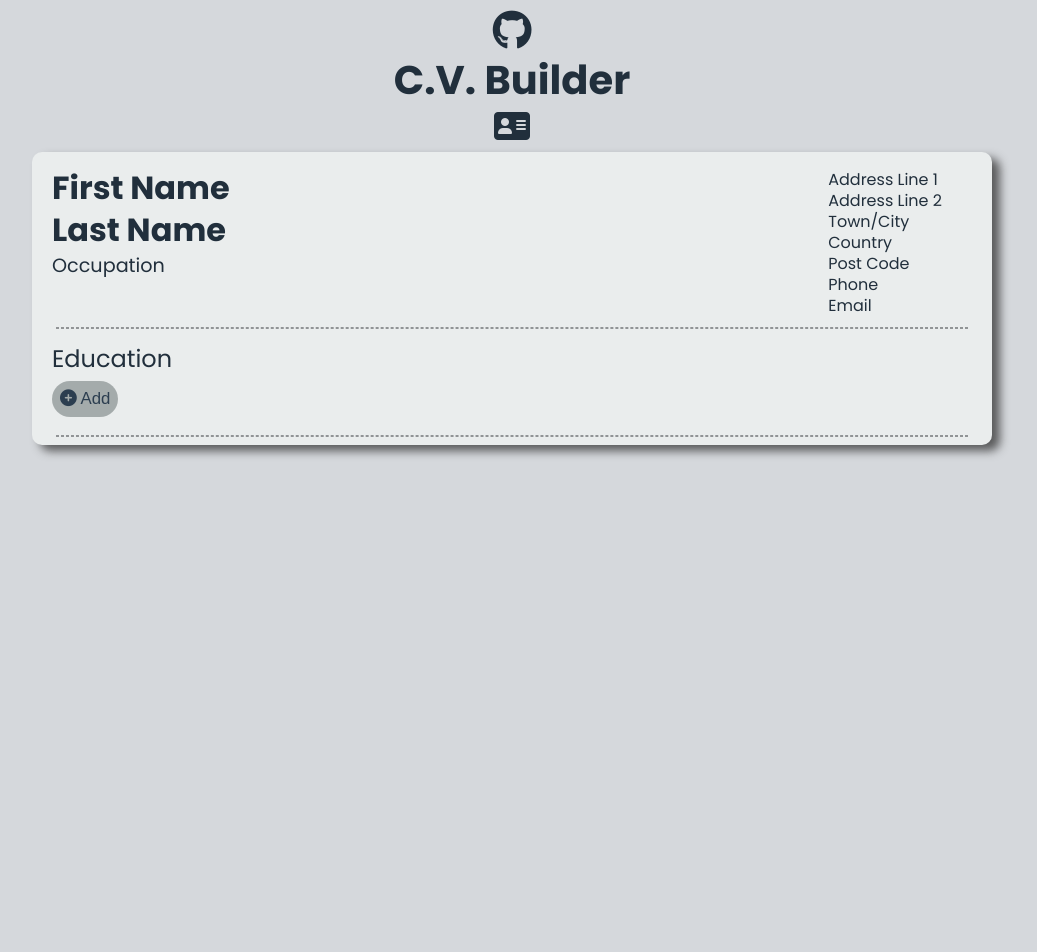
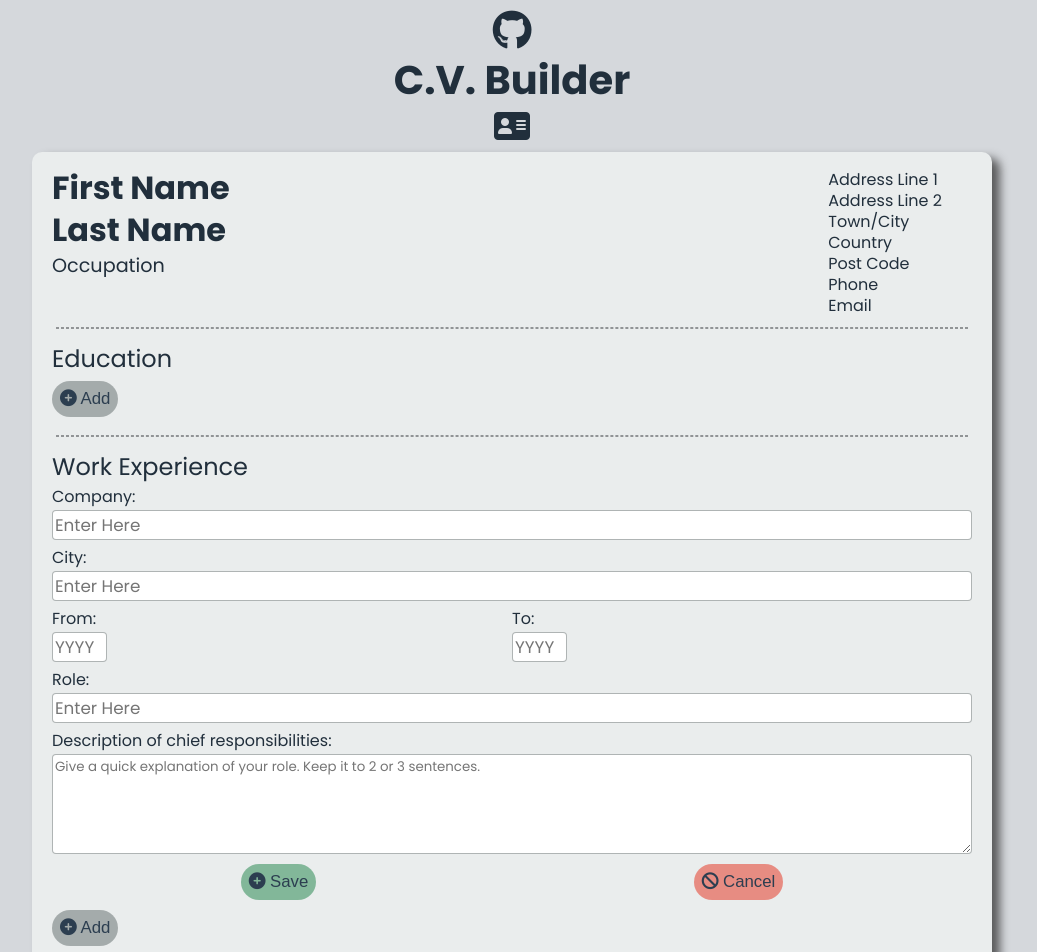
Before and after one commit to beast88/cv-builder, a React (Create React App) app: page / in a window 1280 px wide. Shown: the top 952 px of the page, without its empty margins (128-1165 px from the left). Before the commit the page ends 800 px from the top, so only its background shows below. Built offline with nearby package versions, Linux system fonts and the light colour scheme.

Commit message:
Component added for work experience. Styles has been altered to allow the new component to be styled

```diff
--- a/public/styles.css
+++ b/public/styles.css
@@ -62,6 +62,11 @@ h5 {
 	font-size: 1.2rem;
 }
 
+h3 {
+	font-size: 1.5rem;
+	padding-bottom: 10px;
+}
+
 .personal {
 	width: 100%;
 	display: flex;
@@ -103,14 +108,9 @@ h5 {
 	width: 130px;
 }
 
-.education {
+.education, .experience {
 	width: 100%;
 	padding: 10px 20px 10px 20px;
-}
-
-.education h3 {
-	font-size: 1.5rem;
-	padding-bottom: 10px;
 }
 
 .qual-card {
@@ -149,7 +149,7 @@ h5 {
 	cursor: pointer;
 }
 
-.education-form {
+.education-form, .experience-form {
 	display: flex;
 	flex-direction: column;
 	flex-flow: row wrap;
@@ -173,15 +173,29 @@ h5 {
 .form-control input {
 	font-family: inherit;
 	font-size: 1.05rem;
+	border-radius: 4px;
+	border: 1px solid rgba(97, 106, 107, 0.5);
 }
 
 .form-control.w-50 input {
 	width: 55px;
 }
 
+.form-control input:focus, .form-control textarea:focus {
+	outline: none;
+	box-shadow: 0 0 3px black;
+}
+
 .form-control.buttons {
 	flex-direction: row;
 	justify-content: space-around;
+}
+
+.form-control textarea {
+	height: 100px;
+	font-family: inherit;
+	border-radius: 4px;
+	border: 1px solid rgba(97, 106, 107, 0.5);
 }
 
 button {
--- /dev/null
+++ b/src/Components/Experience.js
@@ -0,0 +1,103 @@
+import React, {Component} from 'react'
+import uniqid from 'uniqid'
+
+class Experience extends Component{
+	constructor(){
+		super()
+		this.state = {
+			activeForm: false,
+			activeButton: true,
+			jobs: [],
+			default: {
+				company: '',
+				city: '',
+				from: '',
+				to: '',
+				role: '',
+				desc: ''
+			}
+		}
+	}
+
+	render() {
+
+		let hiddenButton = this.state.activeButton ? "add-item" : "add-item hidden"
+
+		return(
+			<div className="experience">
+				<h3>Work Experience</h3>
+
+				<form className="experience-form">
+					<div className="form-control">
+						<label for="company">Company:</label>
+						<input
+							type="text"
+							name="company"
+							placeholder="Enter Here"
+							value={this.state.default.company}
+						/>
+					</div>
+
+					<div className="form-control">
+						<label for="city">City:</label>
+						<input
+							type="text"
+							name="city"
+							placeholder="Enter Here"
+							value={this.state.default.city}
+						/>
+					</div>
+
+					<div className="form-control w-50">
+						<label for="from">From:</label>
+						<input
+							type="text"
+							name="from"
+							placeholder="YYYY"
+							value={this.state.default.from}
+						/>
+					</div>
+
+					<div className="form-control w-50">
+						<label for="to">To:</label>
+						<input
+							type="text"
+							name="to"
+							placeholder="YYYY"
+							value={this.state.default.to}
+						/>
+					</div>
+
+					<div className="form-control">
+						<label for="role">Role:</label>
+						<input
+							type="text"
+							name="role"
+							placeholder="Enter Here"
+							value={this.state.default.role}
+						/>
+					</div>
+
+					<div className="form-control">
+						<label for="desc">Description of chief responsibilities:</label>
+						<textarea
+							name="desc"
+							placeholder="Give a quick explanation of your role. Keep it to 2 or 3 sentences."
+							value={this.state.default.desc}
+						/>
+					</div>
+
+					<div className="form-control buttons">
+						<button className="submit"><i className="fa fa-plus-circle"></i> Save</button>
+						<button className="cancel"><i className="fa fa-ban"></i> Cancel</button>
+					</div>
+
+				</form>
+
+				<button className={hiddenButton}><i className="fa fa-plus-circle"></i> Add</button>
+			</div>
+		)
+	}
+}
+
+export default Experience
--- a/src/Components/Resume.js
+++ b/src/Components/Resume.js
@@ -1,6 +1,7 @@
 import React from 'react'
 import Personal from './Personal'
 import Education from './Education'
+import Experience from './Experience'
 
 const Resume = () => {
 	return (
@@ -9,6 +10,8 @@ const Resume = () => {
 			<hr />
 			<Education />
 			<hr />
+			<Experience />
+			<hr />
 		</main>
 	)
 }
```
Also changed, not shown: 1 other file (tests, documents, lock files or other folders).
